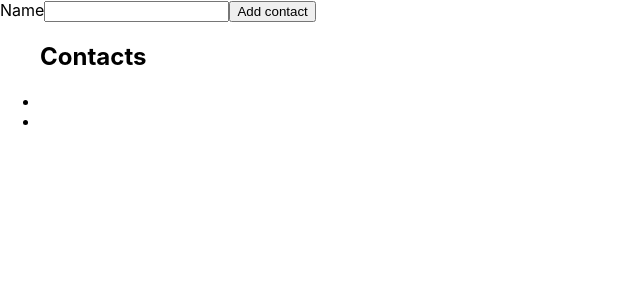
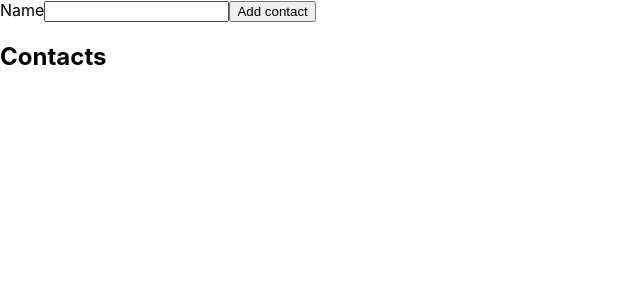
Before and after one commit to viktoriia-2002/goit-react-hw-02-phonebook, a React (Create React App) app: page / in a window 1280 px wide. Shown: the top 300 px of the page, without its empty margins (0-640 px from the left). Built offline with nearby package versions, Linux system fonts and the light colour scheme.

Commit message:
working on task 1

```diff
--- a/package.json
+++ b/package.json
@@ -37,5 +37,8 @@
       "last 1 firefox version",
       "last 1 safari version"
     ]
+  },
+  "devDependencies": {
+    "prop-types": "^15.8.1"
   }
 }
--- a/src/components/ContactList/ContactList.jsx
+++ b/src/components/ContactList/ContactList.jsx
@@ -1,14 +1,23 @@
 import React from 'react';
-import Phonebook from 'components/Phonebook';
+import PropTypes from 'prop-types';
 
-const ContactList = ({ name, id }) => {
+const ContactList = ({ contacts }) => {
   return (
-    <ul>
+    <div>
       <h2>Contacts</h2>
-      <li>{name}</li>
-      <li>{id}</li>
-    </ul>
+      <ul>
+        {contacts.map(person => (
+          <li key={person.id}>
+            <span>{person.id}</span>
+            <span>{person.name}</span>
+          </li>
+        ))}
+      </ul>
+    </div>
   );
 };
 
+ContactList.propTypes = {
+  contacts: PropTypes.array.isRequired,
+};
 export default ContactList;
--- a/src/components/Phonebook/Phonebook.jsx
+++ b/src/components/Phonebook/Phonebook.jsx
@@ -8,39 +8,47 @@ class Phonebook extends React.Component {
       name: '',
     };
 
+    handleNameChange = (event) => {
+      this.setState({ name: event.target.value });
+    };
+
     handleNewContact = () => {
       const { name } = this.state;
       const id = nanoid();
 
       const newContact = {
         name: name,
-      id: id
+        id: id,
       };
 
-    return newContact;
+      this.setState((prevState) => ({
+        contacts: [...prevState.contacts, newContact],
+        name: '',
+      }));
     };
 
-
     render() {
-    const id = nanoid();
-    console.log({ nanoid });
+      const { name, contacts } = this.state;
 
       return (
-      <form >
-        <label htmlFor="login">
+        <form>
+          <label htmlFor="name">
             Name
             <input
               type="text"
+              id="name"
               className="name"
               pattern="^[a-zA-Zа-яА-Я]+(([' \-][a-zA-Zа-яА-Я ])?[a-zA-Zа-яА-Я]*)*$"
               title="Name may contain only letters, apostrophe, dash and spaces. For example Adrian, Jacob Mercer, Charles de Batz de Castelmore d'Artagnan"
               required
+              value={name}
+              onChange={this.handleNameChange}
             />
           </label>
-        <button type="button" onSubmit={this.handleNewContact}>Add contact</button>
-        <ContactList
-        contacts={[]}
-        id={[]}/>
+          <button type="submit" onClick={this.handleNewContact}>
+            Add contact
+          </button>
+          <ContactList contacts={contacts} />
         </form>
       );
     }
```
Also changed, not shown: 1 other file (tests, documents, lock files or other folders). Lines whose indentation alone changed are shown as unchanged.
